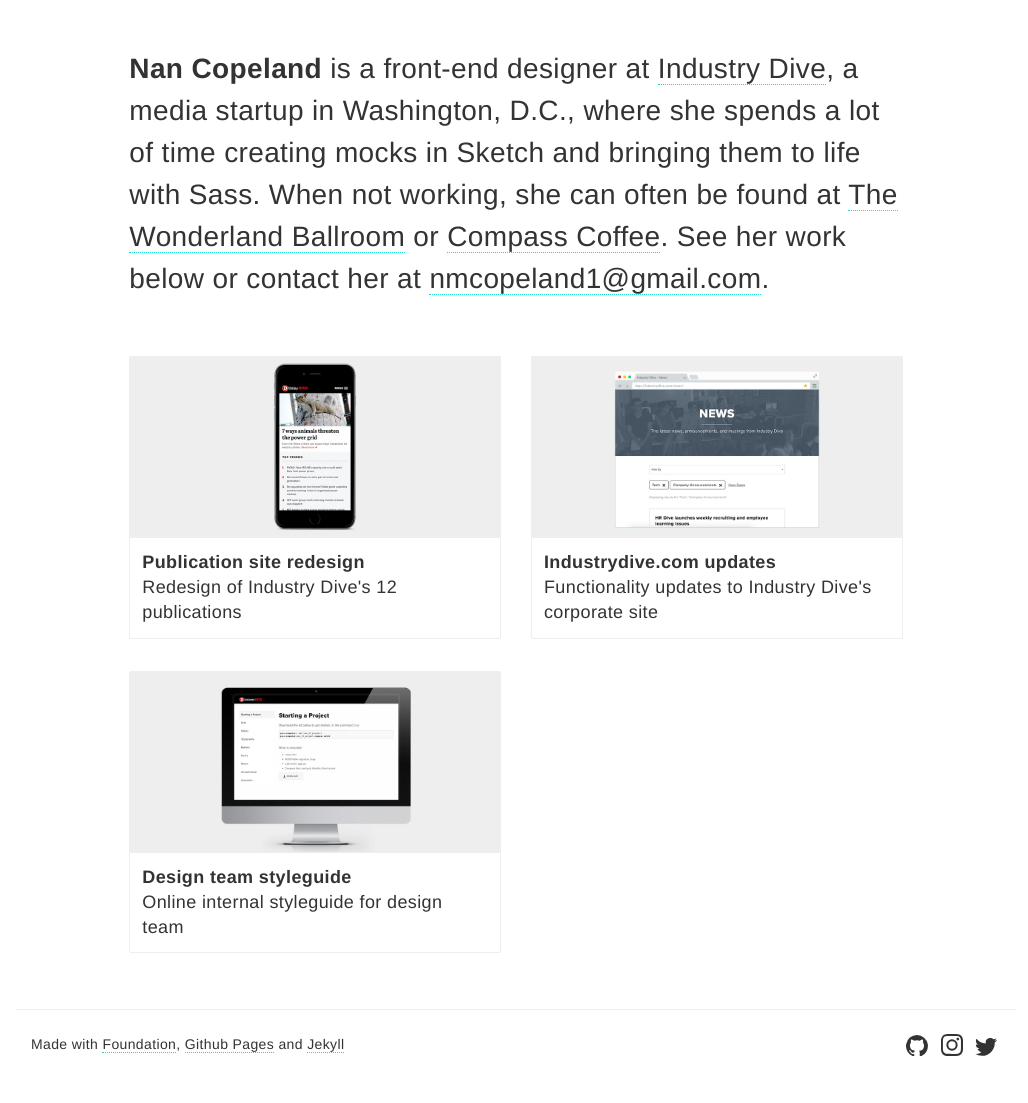
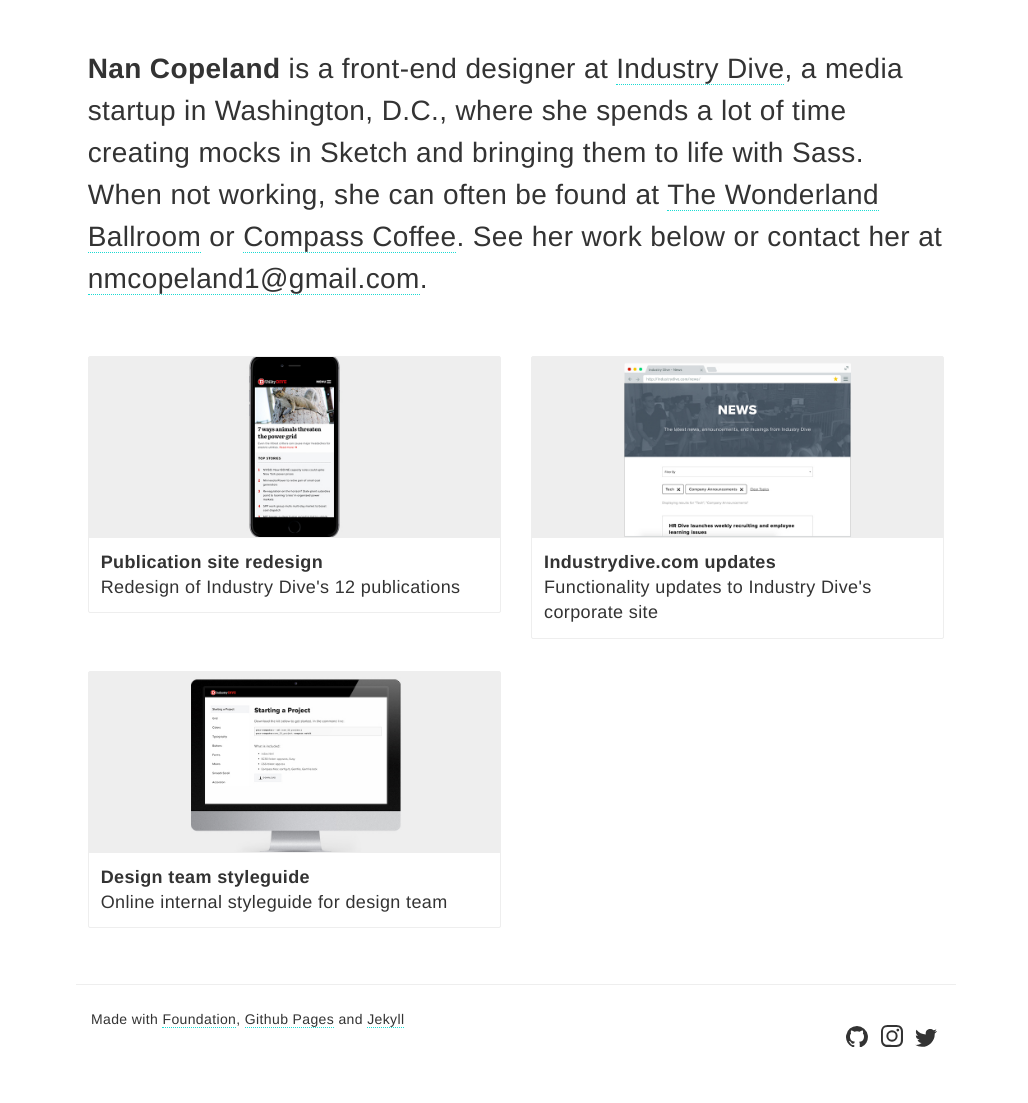
Before and after one commit to nancopeland/old-portfolio-site, a Jekyll site: the page built from index.md, in a window 1280 px wide. Shown: the whole page, without its empty margins (124-1152 px from the left). Built offline with Jekyll 4.4.1, drawn with Linux system fonts in a browser that asks for light colours; nearby versions of some CDN libraries.

Commit message:
fixed some things on mobile, fixed footer vs. main widths

```diff
--- a/_layouts/default.html
+++ b/_layouts/default.html
@@ -6,7 +6,7 @@
     <body>
 
         <main class="row page-content" aria-label="Content">
-            <div class="medium-10 medium-centered columns">
+            <div class="large-11 medium-10 medium-centered columns">
                 {{ content }}
             </div>
         </main>
--- a/_sass/partials/_footer.scss
+++ b/_sass/partials/_footer.scss
@@ -3,12 +3,13 @@
 .footer-wrapper {
 	border-top: 1px solid #eee;
 	margin-top: 1.5rem;
+	max-width: 55rem;
 	padding: 1.5rem 0 2.5rem 0;
 	p {
 		font-size: .875rem;
 	}
 	.social-icons {
-		text-align: right;
+		margin-top: 1rem;
 		a {
 			border-bottom: 0;
 			padding: .25rem;
@@ -29,3 +30,10 @@
 		}
 	}
 }
+
+@media (min-width: 40em) {
+	.social-icons {
+		margin-top: 0;
+		text-align: right;
+	}
+}
```
Also changed, not shown: 7 other files.
